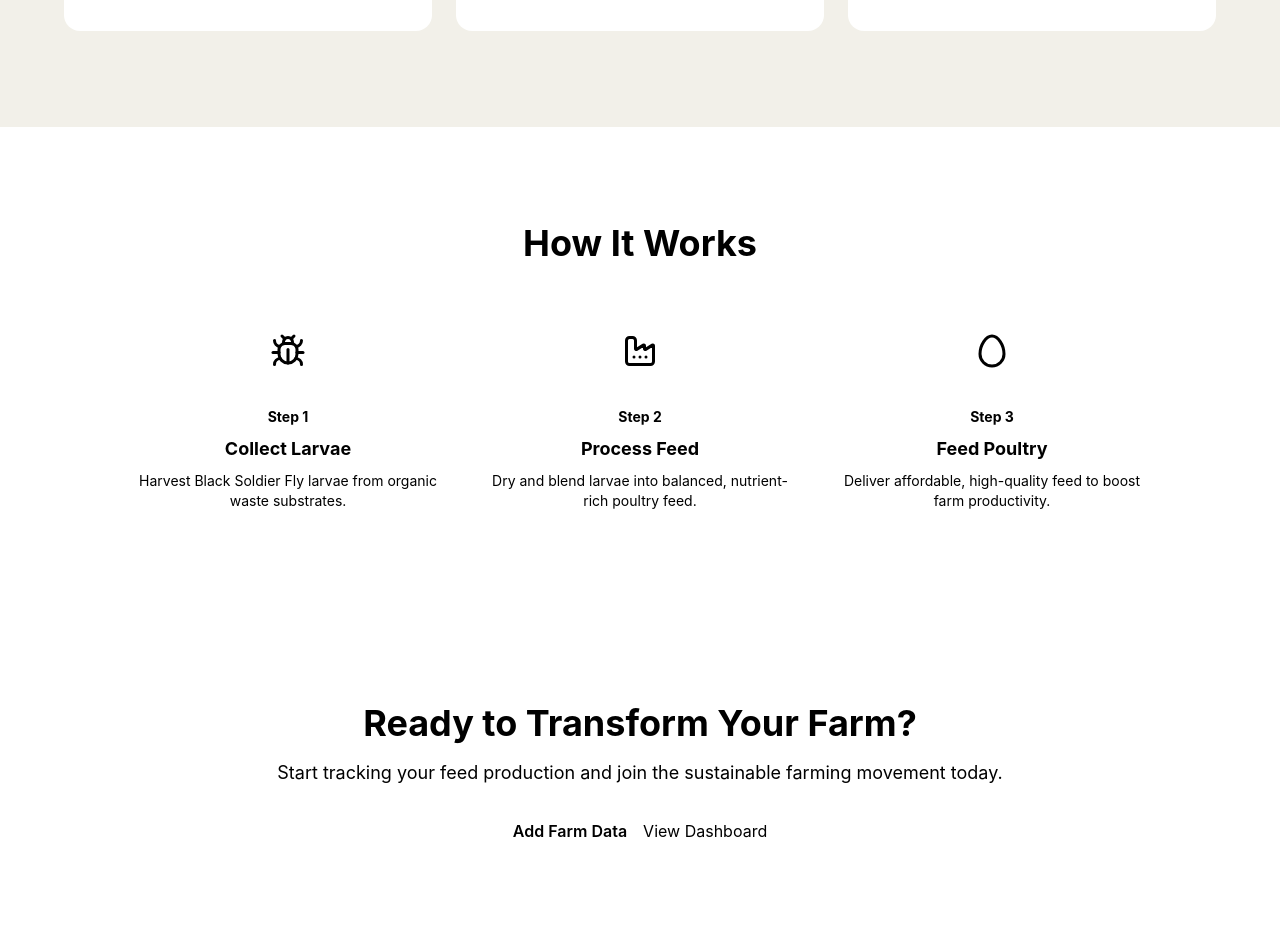
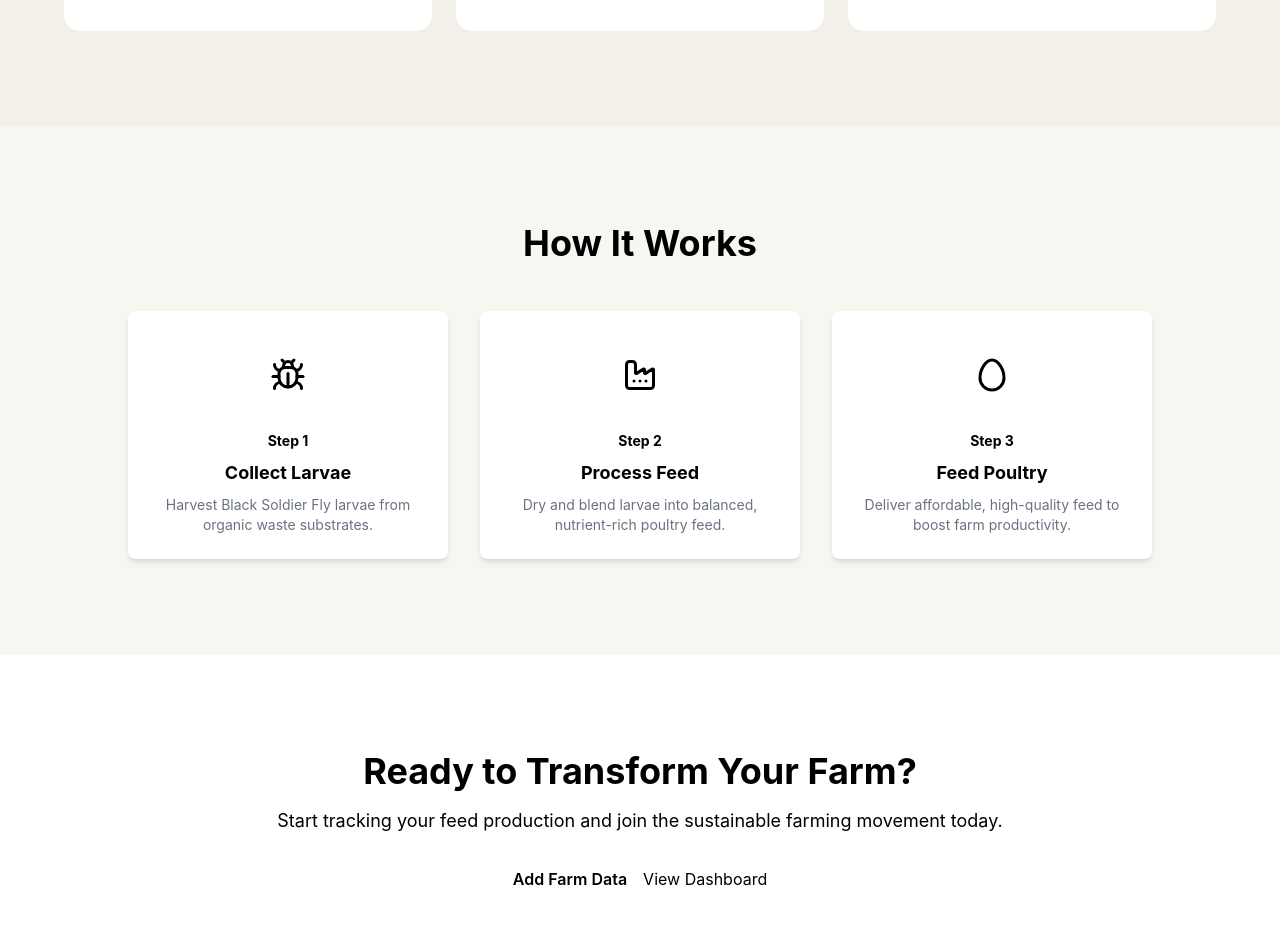
Before and after one commit to Destiny27052005/bsf_nutrifeed, a React (Vite) app: page / in a window 1280 px wide. Shown: the part 1520-2445 px from the top of the page. Built offline with nearby package versions, Linux system fonts and the light colour scheme.

Commit message:
style: enhance Work component with background color and improved card styling

```diff
--- a/src/components/Work.jsx
+++ b/src/components/Work.jsx
@@ -9,18 +9,18 @@ const steps = [
 
 function Work() {
     return (
-        <section className="px-4 py-16 md:py-24">
+        <section className="px-4 py-16 md:py-24 bg-[#f8f6f1]">
             <div className="mx-auto max-w-5xl">
                 <h2 className="mb-12 text-center text-3xl font-bold md:text-4xl">How It Works</h2>
                 <div className="grid gap-8 sm:grid-cols-3">
                     {steps.map((s, i) => (
-                        <div key={s.title} className="relative text-center">
+                        <div key={s.title} className="relative text-center bg-white rounded-lg p-6 shadow-md">
                             <div className="mx-auto mb-4 flex h-20 w-20 items-center justify-center rounded-full">
                                 <s.icon className="h-9 w-9" />
                             </div>
                             <span className="mb-2 block text-sm font-bold">Step {i + 1}</span>
                             <h3 className="mb-2 text-lg font-bold">{s.title}</h3>
-                            <p className="text-sm">{s.description}</p>
+                            <p className="text-sm text-gray-500">{s.description}</p>
                         </div>
                     ))}
                 </div>
```
